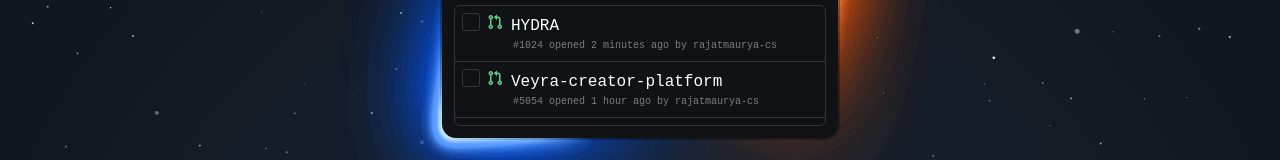
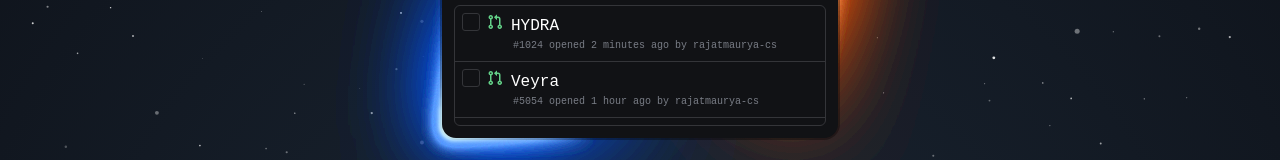
Before and after one commit to rajatmaurya-cs/Portfolio_Site, a Next.js app: page /project in a window 1280 px wide. Shown: the part 342-502 px from the top of the page. Built offline with nearby package versions, Linux system fonts and the light colour scheme; a web font is replaced by a local one.

Commit message:
fix:teachstack orbits

```diff
--- a/components/github.jsx
+++ b/components/github.jsx
@@ -118,7 +118,7 @@ const Card = () => {
                     </svg>
                   </div>
                   <div className="pr-text">
-                    <a href="https://veyra-creator-platform.vercel.app/Home">Veyra-creator-platform</a>
+                    <a href="https://veyra-creator-platform.vercel.app/Home">Veyra</a>
                     <div className="pr-desc">#5054 opened 1 hour ago by rajatmaurya-cs</div>
                   </div>
                 </div>
```
